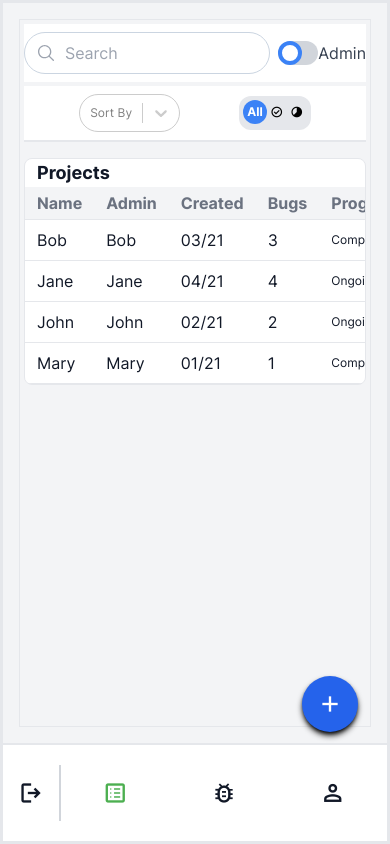
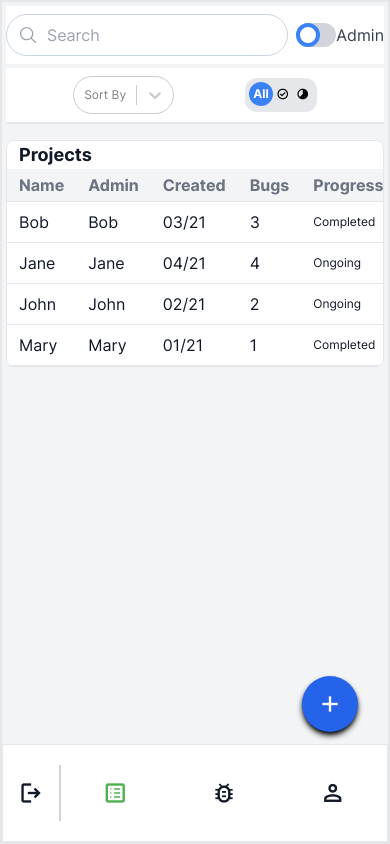
Before and after one commit to Yagi91/Bug-spy, a React (Create React App) app: page /projects in a window 390 px wide. Built offline with nearby package versions, Linux system fonts and the light colour scheme.

Commit message:
Arrange main width on small screen

```diff
--- a/src/App.tsx
+++ b/src/App.tsx
@@ -4,7 +4,7 @@ import React from "react";
 import "./App.css";
 import { BrowserRouter as Router, Routes, Route } from "react-router-dom";
 // import { RouterProvider, createBrowserRouter, } from 'react-router-dom';
-import ParentRoute from "./Pages/ProtectedRoute";
+// import ParentRoute from "./Pages/ProtectedRoute";
 import LoginPage from "./Pages/Auth";
 import ProjectPage from "./Pages/Projects";
 import ProjectDetailsPage from "./Pages/ProjectDetails";
--- a/src/Pages/Layout.tsx
+++ b/src/Pages/Layout.tsx
@@ -29,7 +29,7 @@ export default function Layout() {
           </button>
         </div>
       </nav>
-      <div className="mx-auto flex h-full w-full justify-center overflow-y-scroll border p-4">
+      <div className="mx-auto flex h-full w-full sm:justify-center sm:p-4">
         <Outlet />
       </div>
     </div>
--- a/src/features/projects/projects.tsx
+++ b/src/features/projects/projects.tsx
@@ -117,7 +117,7 @@ export default function Projects(): JSX.Element {
   };
 
   return (
-    <section className="flex h-full w-full flex-col gap-1 border p-1">
+    <section className="flex h-full w-full flex-col gap-1 p-1">
       <header className="flex justify-between bg-white py-2">
         <SearchBar />
         <button
```
Also changed, not shown: src/features/projects/listProjects.tsx (+2 -15 lines).
